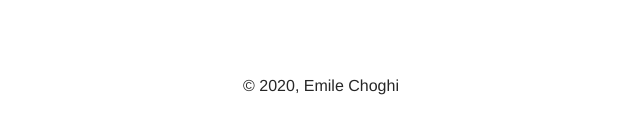
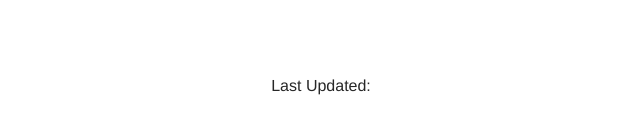
Before and after one commit to echoghi/corona, a Gatsby site: page /page-2 in a window 1280 px wide. Shown: the part 666-797 px from the top of the page, 319-959 px from the left. Built offline with nearby package versions, Linux system fonts and the light colour scheme; Gatsby itself is replaced by a stand-in of ours.

Commit message:
footer update

```diff
--- a/src/components/Footer.js
+++ b/src/components/Footer.js
@@ -6,11 +6,11 @@ const Container = styled.footer`
     color: ${props => (props.darkMode ? theme.white.primary : theme.dark.primary)};
 `;
 
-const Footer = ({ darkMode }) => {
+const Footer = ({ darkMode, lastUpdated = '' }) => {
     return (
         <Container darkMode={darkMode}>
             <div>
-                <p>&copy; {new Date().getFullYear()}, Emile Choghi</p>
+                <p>Last Updated: {lastUpdated}</p>
             </div>
         </Container>
     );
--- a/src/components/Layout.js
+++ b/src/components/Layout.js
@@ -27,10 +27,11 @@ export const Wrapper = styled.div`
 `;
 
 const mapStateToProps = state => ({
-    darkMode: state.darkMode
+    darkMode: state.darkMode,
+    modalData: state.modalData
 });
 
-const Layout = ({ children, pageName, darkMode }) => {
+const Layout = ({ children, pageName, darkMode, modalData }) => {
     let className = '';
 
     if (pageName) {
@@ -45,7 +46,7 @@ const Layout = ({ children, pageName, darkMode }) => {
             <Wrapper darkMode={darkMode}>
                 <Header />
                 <main>{children}</main>
-                <Footer darkMode={darkMode} />
+                <Footer darkMode={darkMode} lastUpdated={modalData.updatedFormatted} />
             </Wrapper>
         </>
     );
```
